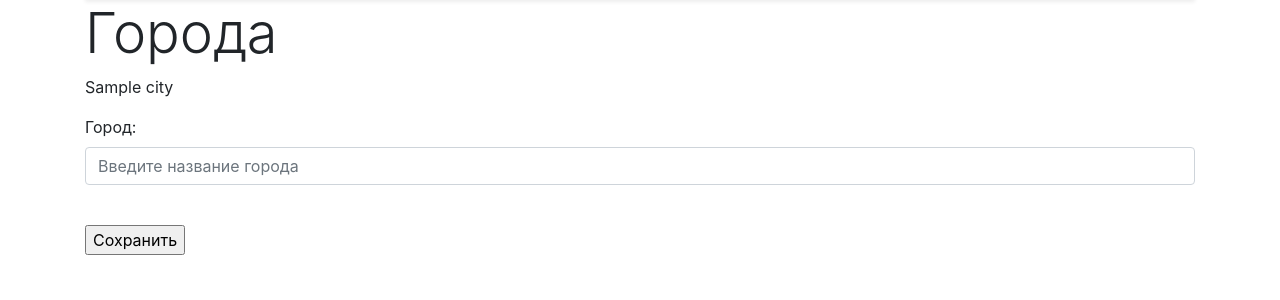
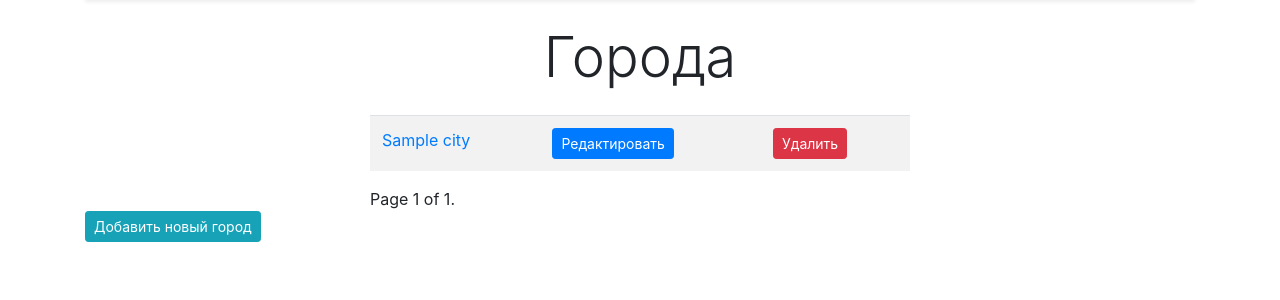
Before and after one commit to RedBullDogE/trainavel_djbasics, a Django app: page /cities/ in a window 1280 px wide. Shown: the part 57-357 px from the top of the page. Run offline with Django 3.2, Linux system fonts and the light colour scheme; tables that the repository leaves empty hold one stand-in row (values such as "Sample post"); some libraries are stand-ins or nearby versions.

Commit message:
Add delete and udpate functions to home page and corresponging views. Add table to home page with cities list. Add pagination

```diff
--- a/cities/templates/cities/home.html
+++ b/cities/templates/cities/home.html
@@ -4,19 +4,64 @@
 
 
 {% block content %}
-<h1 class="display-4">Города</h1>
+<h1 class="display-4 text-center my-4">Города</h1>
 <div class="row">
-    <div class="col-md-6">
-        {% for object in objects_list %}
-        <p>{{ object.name }}</p>
-        {% endfor %}
+    <div class="col-md-6 mx-auto">
+        <table class="table table-striped">
+            <tbody>
+                {% for object in objects_list %}
+                <tr>
+                    <td>
+                        <a href='{% url "city:detail" pk=object.pk %}'>
+                            {{ object.name }}
+                        </a>
+                    </td>
+                    <td>
+                        <a href='{% url "city:update" pk=object.pk %}'>
+                            <button type="button" class="btn btn-primary btn-sm">
+                                Редактировать
+                            </button>
+                        </a>
+                    </td>
+                    <td>
+                        <a href='{% url "city:delete" pk=object.pk %}'>
+                            <button type="button" class="btn btn-danger btn-sm">
+                                Удалить
+                            </button>
+                        </a>
+                    </td>
+                </tr>
+                {% endfor %}
+            </tbody>
+        </table>
+        <div class="pagination">
+            <span class="step-links">
+                {% if objects_list.has_previous %}
+                <a href="?page=1">&laquo; first</a>
+                <a href="?page={{ objects_list.previous_page_number }}">previous</a>
+                {% endif %}
+
+                <span class="current">
+                    Page {{ objects_list.number }} of {{ objects_list.paginator.num_pages }}.
+                </span>
+
+                {% if objects_list.has_next %}
+                <a href="?page={{ objects_list.next_page_number }}">next</a>
+                <a href="?page={{ objects_list.paginator.num_pages }}">last &raquo;</a>
+                {% endif %}
+            </span>
+        </div>
     </div>
 </div>
 
-<form action="" method="POST">
-    {% csrf_token %}
-    {{ form.as_p }}
-    <br>
-    <input type="submit" value="Сохранить">
-</form>
+<div class="row">
+    <div class="col-md-6">
+        <a href='{% url "city:add" %}'>
+            <button type="button" class="btn btn-info btn-sm">
+                Добавить новый город
+            </button>
+        </a>
+    </div>
+</div>
+
 {% endblock content %}
--- a/cities/urls.py
+++ b/cities/urls.py
@@ -3,6 +3,8 @@ from . import views
 
 urlpatterns = [
     path('detail/<int:pk>/', views.CityDetailView.as_view(), name='detail'),
+    path('update/<int:pk>/', views.CityUpdateView.as_view(), name='update'),
+    path('delete/<int:pk>/', views.CityDeleteView.as_view(), name='delete'),
     path('add/', views.CityCreateView.as_view(), name='add'),
     path('', views.home, name='home')
 ]
--- a/cities/views.py
+++ b/cities/views.py
@@ -1,19 +1,18 @@
 from django.shortcuts import render
 from django.views.generic.detail import DetailView
-from django.views.generic.edit import CreateView
+from django.views.generic.edit import CreateView, UpdateView, DeleteView
+from django.core.paginator import Paginator
 from django.urls import reverse_lazy
 from .models import City
 from .forms import CityForm
 
 
 def home(request):
-    if request.method == 'POST':
-        form = CityForm(request.POST or None)
-        if form.is_valid():
-            print(form.cleaned_data)
-    form = CityForm()
-    cities = City.objects.all()     # pylint: disable=maybe-no-member
-    return render(request, 'cities/home.html', {'objects_list': cities, 'form': form})
+    city_list = City.objects.all()     # pylint: disable=maybe-no-member
+    paginator = Paginator(city_list, 2)
+    page = request.GET.get('page')
+    cities = paginator.get_page(page)
+    return render(request, 'cities/home.html', {'objects_list': cities})
 
 
 class CityDetailView(DetailView):
@@ -27,3 +26,17 @@ class CityCreateView(CreateView):
     form_class = CityForm
     template_name = 'cities/create.html'
     success_url = reverse_lazy('city:home')
+
+
+class CityUpdateView(UpdateView):
+    model = City
+    form_class = CityForm
+    template_name = 'cities/update.html'
+    success_url = reverse_lazy('city:home')
+
+
+
+class CityDeleteView(DeleteView):
+    model = City
+    template_name = 'cities/delete.html'
+    success_url = reverse_lazy('city:home')
```
Also changed, not shown: cities/templates/cities/delete.html (added, +19 -0 lines), cities/templates/cities/update.html (added, +19 -0 lines).
